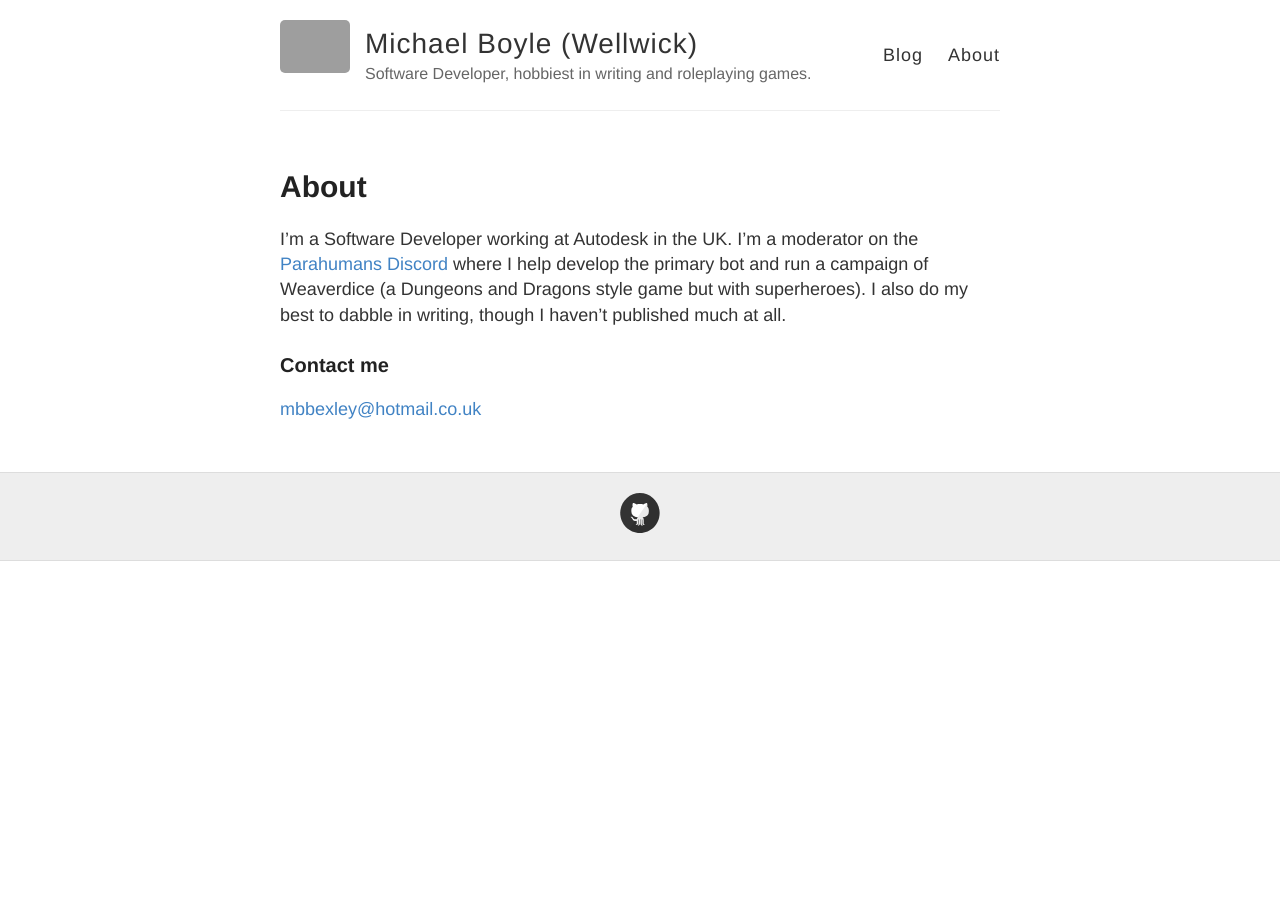
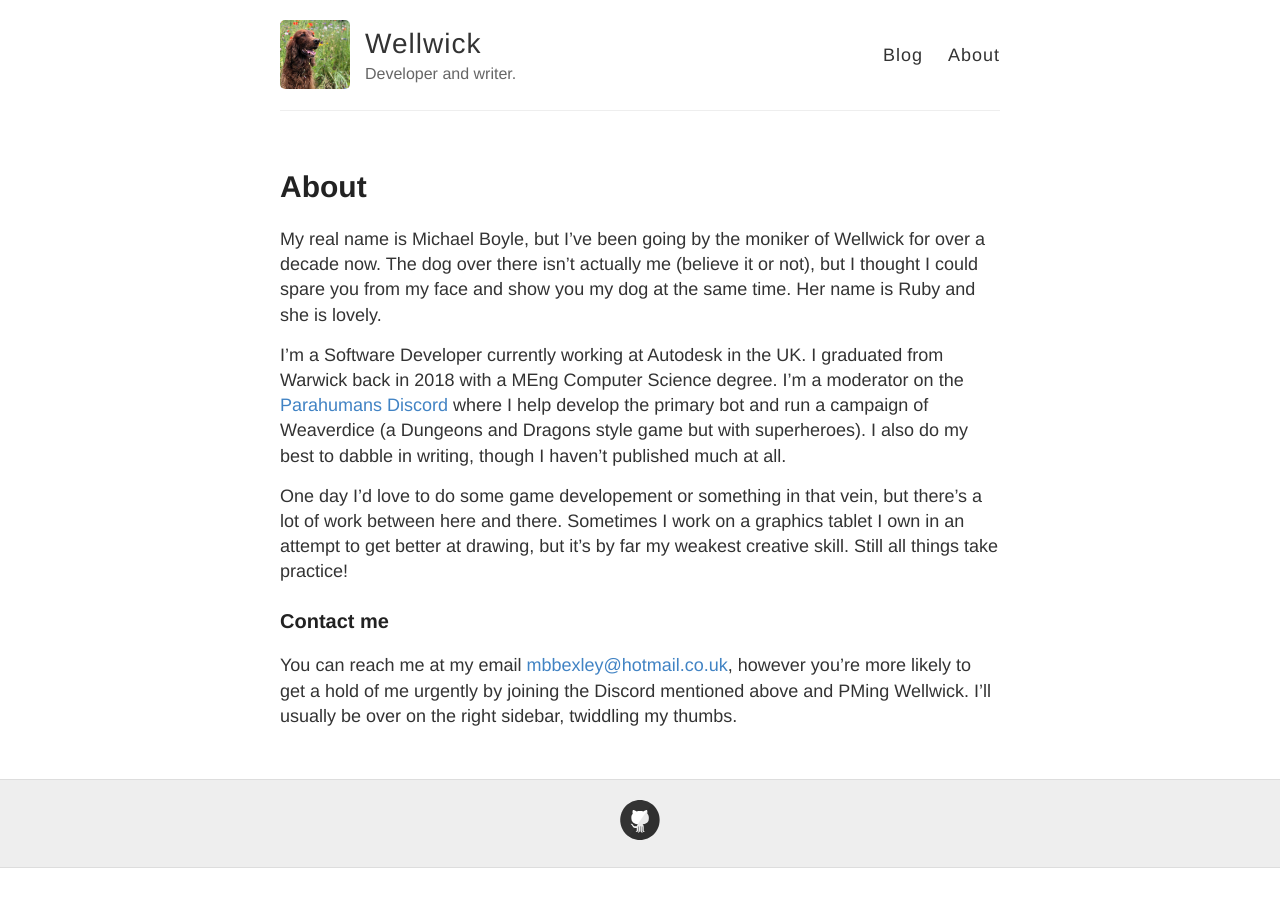
Before and after one commit to Wellwick/wellwick.github.io, a Jekyll site: the page built from about.md, in a window 1280 px wide. Built offline with Jekyll 4.4.1, drawn with Linux system fonts in a browser that asks for light colours; grey boxes are pictures that could not be loaded.

Commit message:
Add second post, modify about information

```diff
--- a/_config.yml
+++ b/_config.yml
@@ -3,13 +3,13 @@
 #
 
 # Name of your site (displayed in the header)
-name: Michael Boyle (Wellwick)
+name: Wellwick
 
 # Short bio or description (displayed in the header)
-description: Software Developer, hobbiest in writing and roleplaying games.
+description: Developer and writer.
 
 # URL of your avatar or profile pic (you could use your GitHub profile pic)
-avatar: https://raw.githubusercontent.com/barryclark/jekyll-now/master/images/jekyll-logo.png
+avatar: https://raw.githubusercontent.com/wellwick/wellwick.github.io/master/images/dog.jpg
 
 #
 # Flags below are optional
--- a/about.md
+++ b/about.md
@@ -4,8 +4,13 @@ title: About
 permalink: /about/
 ---
 
-I'm a Software Developer working at Autodesk in the UK. I'm a moderator on the [Parahumans Discord](https://discord.gg/TYsRHpG) where I help develop the primary bot and run a campaign of Weaverdice (a Dungeons and Dragons style game but with superheroes). I also do my best to dabble in writing, though I haven't published much at all.
+My real name is Michael Boyle, but I've been going by the moniker of Wellwick for over a decade now. The dog over there isn't actually me (believe it or not), but I thought I could spare you from my face and show you my dog at the same time. Her name is Ruby and she is lovely.
+
+I'm a Software Developer currently working at Autodesk in the UK. I graduated from Warwick back in 2018 with a MEng Computer Science degree. I'm a moderator on the [Parahumans Discord](https://discord.gg/TYsRHpG) where I help develop the primary bot and run a campaign of Weaverdice (a Dungeons and Dragons style game but with superheroes). I also do my best to dabble in writing, though I haven't published much at all.
+
+One day I'd love to do some game developement or something in that vein, but there's a lot of work between here and there.
+Sometimes I work on a graphics tablet I own in an attempt to get better at drawing, but it's by far my weakest creative skill. Still all things take practice!
 
 ### Contact me
 
-[mbbexley@hotmail.co.uk](mailto:mbbexley@hotmail.co.uk)
+You can reach me at my email [mbbexley@hotmail.co.uk](mailto:mbbexley@hotmail.co.uk), however you're more likely to get a hold of me urgently by joining the Discord mentioned above and PMing Wellwick. I'll usually be over on the right sidebar, twiddling my thumbs.
```
Also changed, not shown: _posts/2019-09-04-Further-additions.md (added, +17 -0 lines), images/dog.jpg (added).
